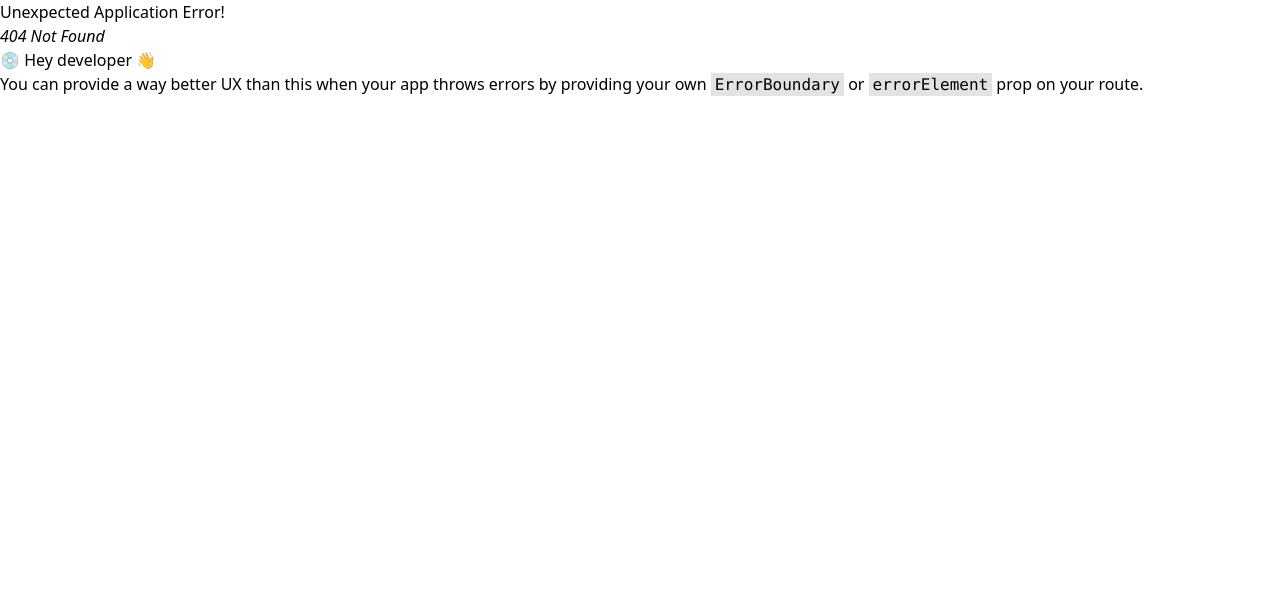
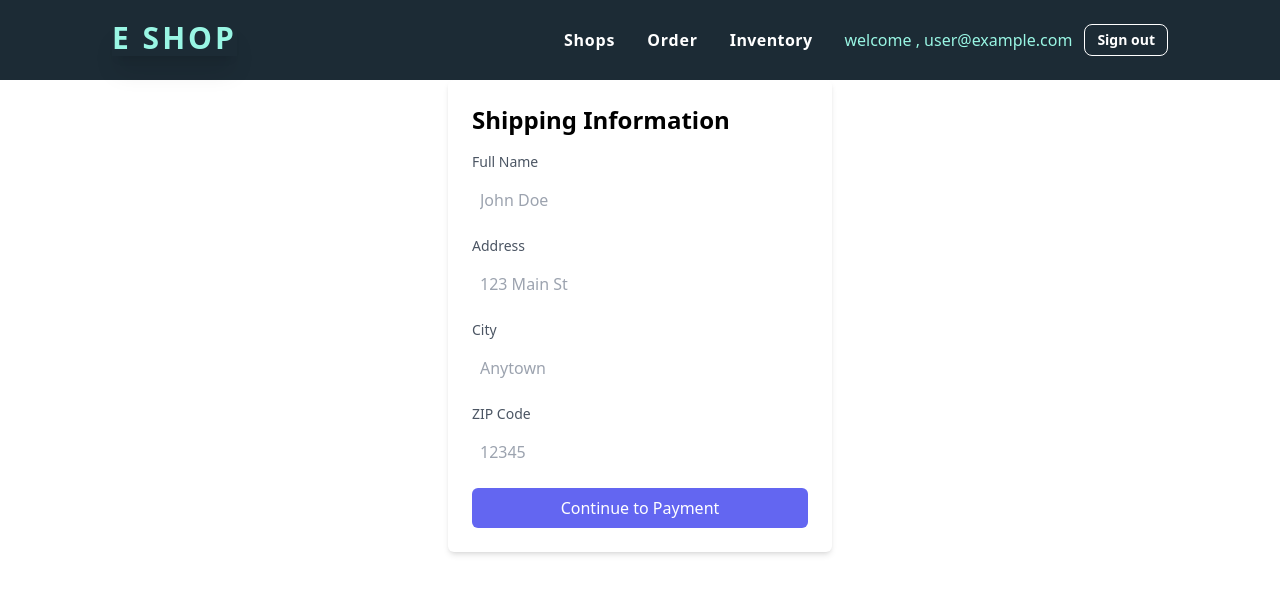
Before and after one commit to akjilan/SHOP-E, a React (Vite) app: page /shipping in a window 1280 px wide. Before the commit this address had no page. Shown: the top 594 px of the page. Built offline with nearby package versions, Linux system fonts and the light colour scheme; no server answers; sample sign-in values are in the browser's storage.

Commit message:
authentilcation added, inventory , shipment added

```diff
--- /dev/null
+++ b/src/Context/Usercontext.jsx
@@ -0,0 +1,46 @@
+import React, { createContext, useEffect, useState } from "react";
+import {
+  createUserWithEmailAndPassword,
+  getAuth,
+  onAuthStateChanged,
+  signInWithEmailAndPassword,
+  signOut,
+} from "firebase/auth";
+import app from "../Auth/Firebase.config";
+export const AuthContext = createContext();
+const Usercontext = ({ children }) => {
+  const auth = getAuth(app);
+  const [user, setUser] = useState({});
+  const [loading, setLoading] = useState(true);
+  const createAccount = (email, password) => {
+    setLoading(true);
+    return createUserWithEmailAndPassword(auth, email, password);
+  };
+  const signIn = (email, password) => {
+    setLoading(true);
+    return signInWithEmailAndPassword(auth, email, password);
+  };
+  const logOut = () => {
+    setLoading(true);
+    return signOut(auth);
+  };
+
+  const unSubscribe = () =>
+    useEffect(() => {
+      onAuthStateChanged(auth, (currentUser) => {
+        setUser(currentUser);
+        setLoading(false);
+      });
+    }, []);
+
+  unSubscribe();
+
+  const authValue = { user, loading, signIn, createAccount, logOut };
+  return (
+    <div>
+      <AuthContext.Provider value={authValue}>{children}</AuthContext.Provider>
+    </div>
+  );
+};
+
+export default Usercontext;
--- a/src/assets/utils/Hero/OrderSummery.jsx
+++ b/src/assets/utils/Hero/OrderSummery.jsx
@@ -49,7 +49,7 @@ const OrderSummery = ({cart}) => {
         </div>
         <div className="px-6 mt-3">
           <a href="">
-            <button className="group py-1 md:py-3 content-center bg-[#F90] flex rounded w-full justify-center hover:bg-black ">
+            <button  className="group py-1 md:py-3 content-center bg-[#F90] flex rounded w-full justify-center hover:bg-black ">
               <p className="clearText font-bold tracking-wider md:pr-3 text-white  group-hover:scale-x-105 transition ease-in-out delay-100 ">
                 Review Order
               </p>
--- a/src/components/Header/Header.jsx
+++ b/src/components/Header/Header.jsx
@@ -1,27 +1,52 @@
-import React from "react";
+import React, { useContext } from "react";
 import "./Header.css";
-import logo from "../../assets/images/Logo.svg";
 import { Link } from "react-router-dom";
+import { AuthContext } from "../../Context/Usercontext";
 
 const Header = () => {
+  const { user, logOut } = useContext(AuthContext);
+  const handlesignOut = () => {
+    logOut()
+      .then(() => {
+        alert("Signout successfull");
+      })
+      .catch((error) => {
+        console.log(error.message);
+      });
+  };
   return (
     <nav className="header h-[5rem] bg-[#1C2B35]  flex justify-between px-28 fixed  w-full z-10 ">
       <section className="flex  pt-[20px]">
-        <img className="h-[2.5rem] w-[140px]  " src={logo} alt="" />
+        <Link to="/">
+          <h2 className="md:text-3xl text-xl shadow-xl font-extrabold tracking-widest text-teal-200">E SHOP</h2>
+        </Link>
       </section>
       <section className="flex space-x-8 items-center">
-        <Link className="text-white" to="/">
-         shops
+        <Link className="text-white font-semibold font-sans text-base tracking-wider  " to="/">
+          Shops
         </Link>
-        <Link className="text-white" to="/order">
+        <Link className="text-white font-semibold font-sans text-base tracking-wider  " to="/order">
           Order
         </Link>
-        <Link className="text-white" to="/inventory">
-          Manage Inventory
+        <Link className="text-white font-semibold font-sans text-base tracking-wide  " to="/inventory">
+           Inventory
         </Link>
-        <Link className="text-white" to="/login">
-          Login
-        </Link>
+
+        {user?.email ? (
+          <div className="flex gap-3 items-center">
+            <h3 className="text-teal-200">welcome , {user.email}</h3>
+            <button
+              onClick={handlesignOut}
+              className="btn btn-sm btn-outline text-white "
+            >
+              Sign out
+            </button>
+          </div>
+        ) : (
+          <Link className="text-white font-semibold font-sans text-base tracking-wider  "to="/login">
+            Login
+          </Link>
+        )}
       </section>
     </nav>
   );
--- a/src/components/Inventory/Inventory.jsx
+++ b/src/components/Inventory/Inventory.jsx
@@ -1,27 +1,41 @@
-import React, { createContext, useState } from "react";
-import TestTwo from "../TestTwo/TestTwo";
-
-export const MyContext = createContext();
-
-export const MyAgeContext = createContext(0);
+import React from "react";
 
 const Inventory = () => {
-  const myName = "Raihanul Hoque JIlany";
-  const [age, setAGe] = useState(25);
-
   return (
-    <div>
-      <div className="cart md:content-centergap-5 md:justify-center pt-5 shadow-[0_35px_60px_-15px_rgba(0,0,0,0.3)] rounded-lg border-2 border-green-200 grid md:grid-cols-3 sm:grid-cols-2 grid-cols-1 lg:p-24 sm:p-5 sm:w-1/2 md:w-2/3 lg:w-4/5 md:space-x-3 w-full">
-        <h4>Inventory page </h4>
-        <h3>Current age : {age}</h3>
-
-        <MyAgeContext.Provider value={[age,setAGe]}>
-          <MyContext.Provider value={myName}>
-            <TestTwo></TestTwo>
-          </MyContext.Provider>
-        </MyAgeContext.Provider>
-      </div>
-    </div>
+    <>
+      <section className="flex justify-center gap-3 pt-32">
+        <div className="card w-96 bg-base-100 shadow-xl image-full">
+          <figure>
+            <img
+              src="https://daisyui.com/images/stock/photo-1606107557195-0e29a4b5b4aa.jpg"
+              alt="Shoes"
+            />
+          </figure>
+          <div className="card-body">
+            <h2 className="card-title">Shoes!</h2>
+            <p>If a dog chews shoes whose shoes does he choose?</p>
+            <div className="card-actions justify-end">
+              <button className="btn btn-primary">Buy Now</button>
+            </div>
+          </div>
+        </div>
+        <div className="card lg:card-side bg-base-100 shadow-xl">
+          <figure>
+            <img
+              src="https://daisyui.com/images/stock/photo-1494232410401-ad00d5433cfa.jpg"
+              alt="Album"
+            />
+          </figure>
+          <div className="card-body">
+            <h2 className="card-title">New album is released!</h2>
+            <p>Click the button to listen on Spotiwhy app.</p>
+            <div className="card-actions justify-end">
+              <button className="btn btn-primary">Listen</button>
+            </div>
+          </div>
+        </div>
+      </section>
+    </>
   );
 };
 
--- a/src/components/Login/Login.jsx
+++ b/src/components/Login/Login.jsx
@@ -1,9 +1,30 @@
-import React from 'react'
-import { Link } from 'react-router-dom'
+import React, { useContext } from 'react'
+import { Link, useLocation, useNavigate } from 'react-router-dom'
+import { AuthContext } from '../../Context/Usercontext'
 
 const Login = () => {
-  const handleLoginSubmit = ()=>{
+  const {signIn} = useContext(AuthContext);
+  const navigate = useNavigate();
+  const location = useLocation();
+  const from = location.state?.from?.pathname || '/';
 
+  const handleLoginSubmit = (event)=>{
+    event.preventDefault();
+    const form = event.target;
+    const email = form.email.value;
+    const password = form.password.value;
+    console.log(email,password);
+    signIn(email,password)
+    .then(result=>{
+      const user = result.user;
+      console.log(user);
+      form.reset();
+      alert('login succesfull');
+      navigate(from, {replace:true});
+    })
+    .catch(error=>{
+      console.log(error.message);
+    })
 
   }
   return (
--- a/src/components/Order/Order.jsx
+++ b/src/components/Order/Order.jsx
@@ -34,7 +34,7 @@ const Order = () => {
         <div className="cartAside sm:w-1/2 md:w-1/3 lg:w-1/5 sm:align-middle  w-1/2">
 
         <OrderAsideCart cart={cart}>
-          <Link to="/checkout">
+          <Link to="/shipping">
             Checkout
           </Link>
         </OrderAsideCart>
--- a/src/components/Register/Register.jsx
+++ b/src/components/Register/Register.jsx
@@ -1,8 +1,28 @@
-import React from "react";
+import React, { useContext, useState } from "react";
 import { Link } from "react-router-dom";
+import { AuthContext } from "../../Context/Usercontext";
 
 const Register = () => {
-  const handleRegisterSubmit = () => {};
+  const { createAccount } = useContext(AuthContext);
+  const [errorText,setErrorText] = useState('');
+  const handleRegisterSubmit = (event) => {
+    event.preventDefault();
+    const form = event.target;
+    const name = form.name.value;
+    const email = form.email.value;
+    const password = form.password.value;
+    // console.log(name, email, password);
+    createAccount(email, password)
+      .then((result) => {
+        const user = result.user;
+        console.log(user);
+        form.reset();
+        alert("Registration is succesfull");
+      })
+      .catch((error) => {
+        setErrorText(error).message;
+      });
+  };
   return (
     <>
       <div className=" hero mx-auto  bg-base-200">
@@ -66,6 +86,9 @@ const Register = () => {
                   </button>
                 </p>
               </div>
+              <p className="text-xs text-black font-bold">
+                {errorText}
+              </p>
             </form>
           </div>
         </div>
--- /dev/null
+++ b/src/components/Shipping/Shipping.jsx
@@ -0,0 +1,84 @@
+import React from "react";
+
+const Shipping = () => {
+  return (
+    <div className="pt-20">
+      <div className="max-w-sm mx-auto bg-white shadow-md p-6 rounded-md">
+        <h2 className="text-2xl font-semibold mb-4">Shipping Information</h2>
+
+        <div className="mb-4">
+          <label
+            htmlFor="fullName"
+            className="block text-gray-600 text-sm font-medium mb-2"
+          >
+            Full Name
+          </label>
+          <input
+            type="text"
+            id="fullName"
+            name="fullName"
+            className="w-full border-gray-300 rounded-md focus:ring-indigo-500 focus:border-indigo-500 p-2"
+            placeholder="John Doe"
+          />
+        </div>
+
+        <div className="mb-4">
+          <label
+            htmlFor="address"
+            className="block text-gray-600 text-sm font-medium mb-2"
+          >
+            Address
+          </label>
+          <input
+            type="text"
+            id="address"
+            name="address"
+            className="w-full border-gray-300 rounded-md focus:ring-indigo-500 focus:border-indigo-500 p-2"
+            placeholder="123 Main St"
+          />
+        </div>
+
+        <div className="mb-4">
+          <label
+            htmlFor="city"
+            className="block text-gray-600 text-sm font-medium mb-2"
+          >
+            City
+          </label>
+          <input
+            type="text"
+            id="city"
+            name="city"
+            className="w-full border-gray-300 rounded-md focus:ring-indigo-500 focus:border-indigo-500 p-2"
+            placeholder="Anytown"
+          />
+        </div>
+
+        <div className="mb-4">
+          <label
+            htmlFor="zipCode"
+            className="block text-gray-600 text-sm font-medium mb-2"
+          >
+            ZIP Code
+          </label>
+          <input
+            type="text"
+            id="zipCode"
+            name="zipCode"
+            className="w-full border-gray-300 rounded-md focus:ring-indigo-500 focus:border-indigo-500 p-2"
+            placeholder="12345"
+          />
+        </div>
+
+        <button
+          type="button"
+          className="w-full bg-indigo-500 text-white py-2 px-4 rounded-md hover:bg-indigo-600 focus:outline-none focus:ring focus:border-indigo-300"
+        >
+          Continue to Payment
+        </button>
+      </div>
+    </div>
+  );
+};
+
+export default Shipping;
--- a/src/main.jsx
+++ b/src/main.jsx
@@ -1,60 +1,65 @@
-import React from 'react'
-import ReactDOM from 'react-dom/client'
-import App from './App.jsx'
-import './index.css'
-import './mystyle.css'
+import React from "react";
+import ReactDOM from "react-dom/client";
+import App from "./App.jsx";
+import "./index.css";
+import "./mystyle.css";
 
-import {
-  createBrowserRouter,
-  RouterProvider,
-} from "react-router-dom";
-import Home from './components/Layout/Home.jsx'
-import MyShops from './components/MyShops/MyShops.jsx'
-import Order from './components/Order/Order.jsx'
-import Inventory from './components/Inventory/Inventory.jsx'
-import Login from './components/Login/Login.jsx'
-import cardProductLoader from './Loaders/cardProductLoader.js'
-import Checkout from './components/Checkout/Checkout.jsx'
-import Register from './components/Register/Register.jsx'
-
+import { createBrowserRouter, RouterProvider } from "react-router-dom";
+import Home from "./components/Layout/Home.jsx";
+import MyShops from "./components/MyShops/MyShops.jsx";
+import Order from "./components/Order/Order.jsx";
+import Inventory from "./components/Inventory/Inventory.jsx";
+import Login from "./components/Login/Login.jsx";
+import cardProductLoader from "./Loaders/cardProductLoader.js";
+import Checkout from "./components/Checkout/Checkout.jsx";
+import Register from "./components/Register/Register.jsx";
+import Usercontext from "./Context/Usercontext.jsx";
+import PrivateRoute from "./routes/PrivateRoute.jsx";
+import Shipping from "./components/Shipping/Shipping.jsx";
 
 const router = createBrowserRouter([
   {
-    path:'/',
-    element:<Home></Home>,
-    children:[
+    path: "/",
+    element: <Home></Home>,
+    children: [
       {
-        path:'/',
-        element:<MyShops></MyShops>,
+        path: "/",
+        element: <MyShops></MyShops>,
       },
       {
-        path:'/order',
-        element:<Order></Order>,
-        loader:cardProductLoader
+        path: "/order",
+        element: <Order></Order>,
+        loader: cardProductLoader,
       },
       {
-        path:'/inventory',
-        element:<Inventory></Inventory>
+        path: "/inventory",
+        element: <PrivateRoute> <Inventory></Inventory></PrivateRoute>,
       },
       {
-        path:'login',
-        element:<Login></Login>
+        path: "login",
+        element: <Login></Login>,
       },
       {
-        path:'register',
-        element:<Register></Register>
+        path: "register",
+        element: <Register></Register>,
       },
       {
-        path:'checkout',
-        element:<Checkout></Checkout>
-      }
-    ]
+        path: "shipping",
+        element: (
+          <PrivateRoute>
+            {" "}
+            <Shipping></Shipping>
+          </PrivateRoute>
+        ),
+      },
+    ],
+  },
+]);
 
-  }
-])
-
-ReactDOM.createRoot(document.getElementById('root')).render(
+ReactDOM.createRoot(document.getElementById("root")).render(
   <React.StrictMode>
-    <RouterProvider router={router}></RouterProvider>
-  </React.StrictMode>,
-)
+    <Usercontext>
+      <RouterProvider router={router}></RouterProvider>
+    </Usercontext>
+  </React.StrictMode>
+);
--- /dev/null
+++ b/src/routes/PrivateRoute.jsx
@@ -0,0 +1,18 @@
+import React, { useContext } from "react";
+import Usercontext, { AuthContext } from "../Context/Usercontext";
+import { Navigate, useLocation } from "react-router-dom";
+const PrivateRoute = ({ children }) => {
+  const { user , loading} = useContext(AuthContext);
+  const location = useLocation();
+
+  if(loading){
+    return  <h3>loading, please wait ...</h3>
+  }
+  if (user && user.uid) {
+    return children;
+  } else {
+    return <Navigate to="/login" state={{from:location}} replace></Navigate>;
+  }
+};
+
+export default PrivateRoute;
```
Also changed, not shown: src/components/MyShops/MyShops.jsx (+13 -8 lines).
